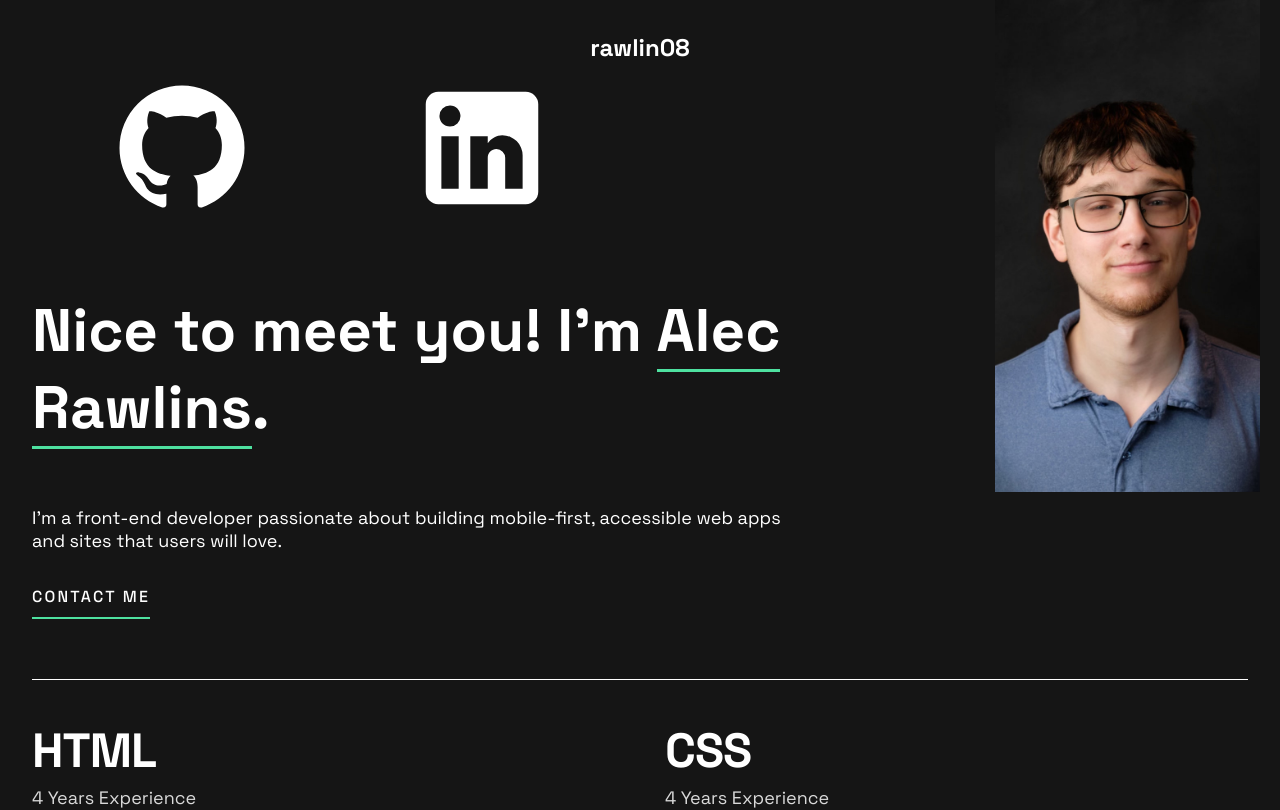
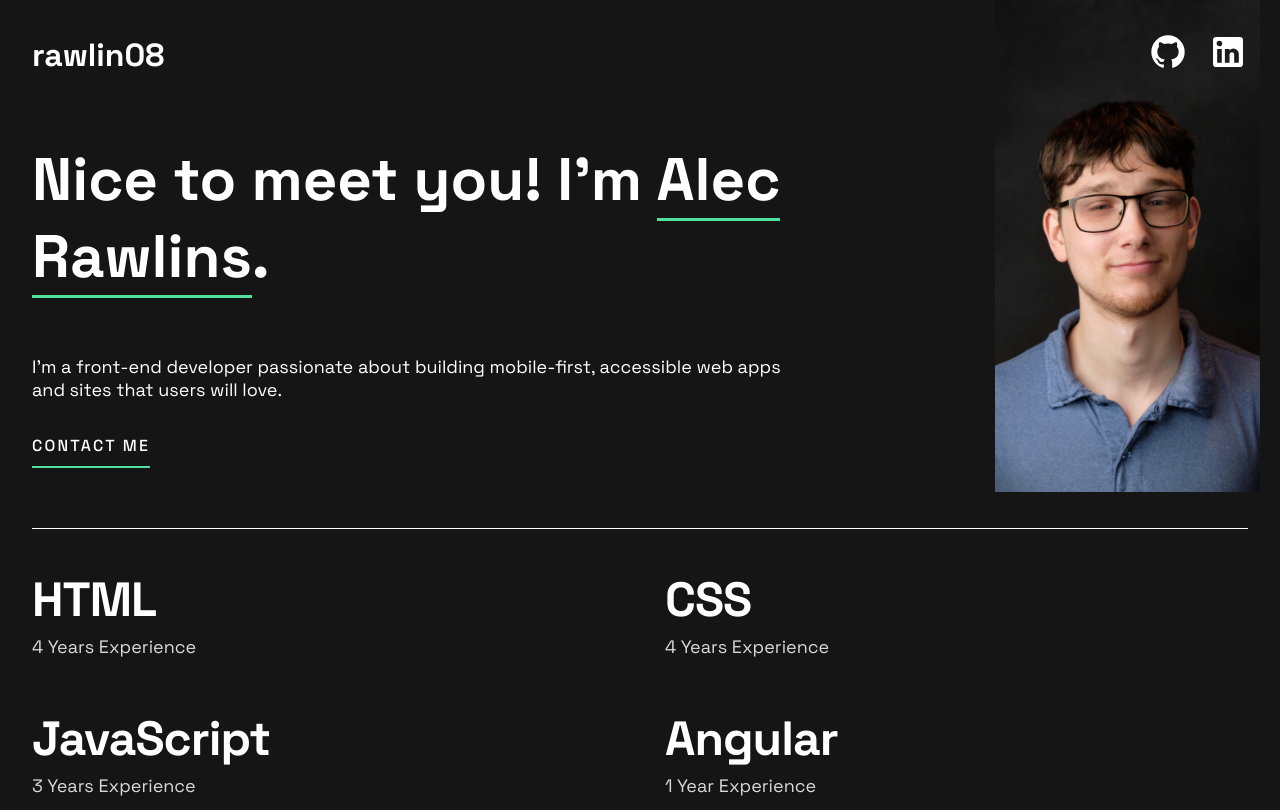
Before and after one commit to rawlin08/portfolio, an Angular app: page / in a window 1280 px wide. Shown: the top 810 px of the page. Built offline with nearby package versions, Linux system fonts and the light colour scheme.

Commit message:
added new component

```diff
--- a/src/app/components/home.component.ts
+++ b/src/app/components/home.component.ts
@@ -4,11 +4,7 @@ import { Component } from '@angular/core';
   selector: 'app-home',
   template: `
   <header>
-    <h1>rawlin08</h1>
-    <div class="socials">
-      <a href="https://github.com/rawlin08"><svg class="icon"><use href="#githubIcon"></use></svg></a>
-      <a href="https://www.linkedin.com/in/alec-rawlins-556874170/"><svg class="icon"><use href="#linkedinIcon"></use></svg></a>
-    </div>
+    <app-socials></app-socials>
   </header>
   <main>
     <app-aboutme></app-aboutme>
@@ -16,14 +12,11 @@ import { Component } from '@angular/core';
     <app-projects></app-projects>
   </main>
   <footer>
-    <h1>rawlin08</h1>
-    <div class="socials">
-      <a href="https://github.com/rawlin08"><svg class="icon"><use href="#githubIcon"></use></svg></a>
-      <a href="https://www.linkedin.com/in/alec-rawlins-556874170/"><svg class="icon"><use href="#linkedinIcon"></use></svg></a>
-    </div>
+    <app-socials></app-socials>
   </footer>
   `,
-  styles: [``]
+  styles: [`
+  `]
 })
 export class HomeComponent {
   constructor() {}
```
